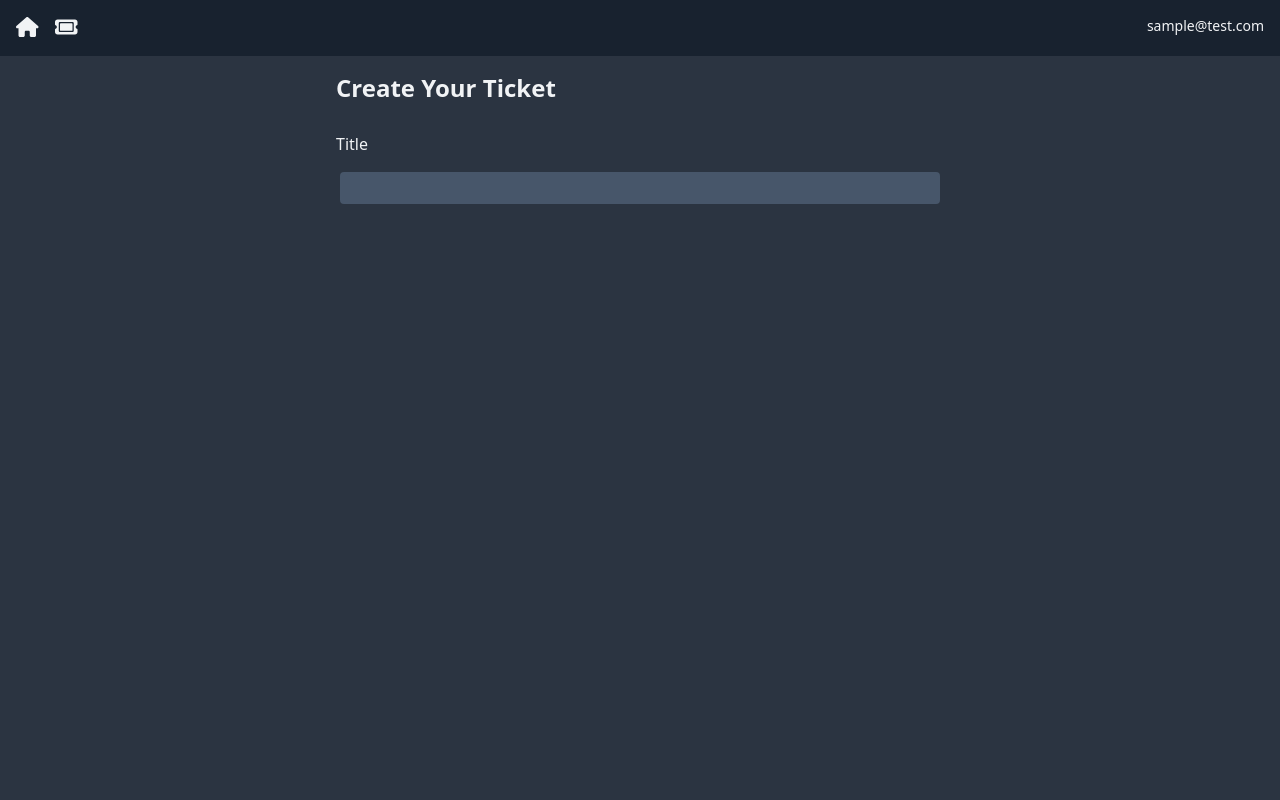
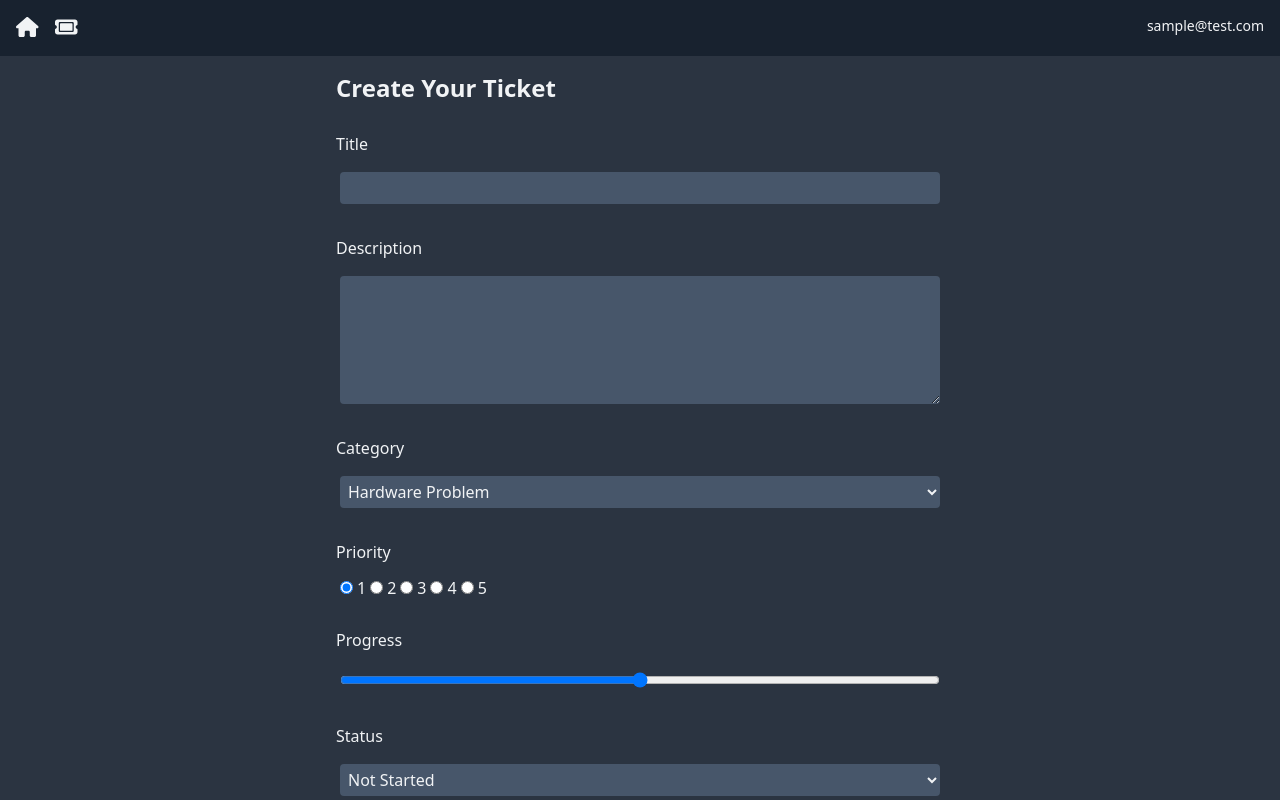
Before and after one commit to SehajGupta03/ticketing-app, a Next.js app: page /ticketPage/new in a window 1280 px wide. Built offline with nearby package versions, Linux system fonts and the light colour scheme.

Commit message:
Added Categorization on dashboard on the basis of categories of tickets
added categorization on dashboard

```diff
--- a/app/[components]/TicketForm.jsx
+++ b/app/[components]/TicketForm.jsx
@@ -4,6 +4,7 @@ import { useRouter } from "next/navigation";
 import React, { useState } from "react";
 
 const TicketForm = () => {
+  const router = useRouter();
   const handleChange = (e) => {
     const value = e.target.value;
     const name = e.target.name;
@@ -12,11 +13,25 @@ const TicketForm = () => {
       ...prevState,
       [name]: value,
     }));
-    };
+  };
 
-    const handleSubmit = () => {
-        console.log("Submitted");
-    };
+  const handleSubmit = async (e) => {
+    e.preventDefault();
+    const res = await fetch("/api/Tickets", {
+      method: "POST",
+      body: JSON.stringify({ formData }),
+      headers: {
+        "Content-Type": "application/json",
+      },
+    });
+
+    if (!res.ok) {
+      throw new Error("Failed to create ticket");
+    }
+
+    router.refresh();
+    router.push("/");
+  };
 
   const startingTicketData = {
     title: "",
@@ -47,6 +62,97 @@ const TicketForm = () => {
           required={true}
           value={formData.title}
         />
+        <label htmlFor="">Description</label>
+        <textarea
+          id="description"
+          name="description"
+          onChange={handleChange}
+          required={true}
+          value={formData.description}
+          rows="5"
+        />
+        <label htmlFor="">Category</label>
+        <select
+          name="category"
+          id=""
+          value={formData.category}
+          onChange={handleChange}
+        >
+          <option value="Hardware Problem">Hardware Problem</option>
+          <option value="Software Problem">Software Problem</option>
+          <option value="Project">Project</option>
+        </select>
+
+        <label htmlFor="">Priority</label>
+        <div>
+          <input
+            id="priority-1"
+            name="priority"
+            type="radio"
+            onChange={handleChange}
+            value={1}
+            checked={formData.priority == 1}
+          />
+          <label htmlFor="">1</label>
+          <input
+            id="priority-2"
+            name="priority"
+            type="radio"
+            onChange={handleChange}
+            value={2}
+            checked={formData.priority == 2}
+          />
+          <label htmlFor="">2</label>
+          <input
+            id="priority-3"
+            name="priority"
+            type="radio"
+            onChange={handleChange}
+            value={3}
+            checked={formData.priority == 3}
+          />
+          <label htmlFor="">3</label>
+          <input
+            id="priority-4"
+            name="priority"
+            type="radio"
+            onChange={handleChange}
+            value={4}
+            checked={formData.priority == 4}
+          />
+          <label htmlFor="">4</label>
+          <input
+            id="priority-5"
+            name="priority"
+            type="radio"
+            onChange={handleChange}
+            value={5}
+            checked={formData.priority == 5}
+          />
+          <label htmlFor="">5</label>
+        </div>
+        <label>Progress</label>
+        <input
+          type="range"
+          id="progress"
+          name="progress"
+          value={formData.progres}
+          min="0"
+          max="100"
+          onChange={handleChange}
+        />
+        <label>Status</label>
+        <select
+          name="status"
+          id="status"
+          value={formData.status}
+          onChange={handleChange}
+        >
+          <option value="Not Started">Not Started</option>
+          <option value="Started">Started</option>
+          <option value="Done">Done</option>
+        </select>
+        <input type="submit" className="btn" value="Create Ticket" />
       </form>
     </div>
   );
--- a/app/api/route.js
+++ b/app/api/Tickets/route.js
@@ -1,4 +1,4 @@
-import Ticket from "../[models]/Ticket";
+import Ticket from "../../[models]/Ticket";
 import { NextResponse } from "next/server";
 
 export async function POST(req) {
@@ -12,3 +12,13 @@ export async function POST(req) {
         return NextResponse.json({message: "Error", error}, {status: 500});
     }
 }
+
+
+export async function GET() {
+    try {
+        const tickets = await Ticket.find();
+        return NextResponse.json({ tickets });
+    } catch (error) {
+      return NextResponse.json({ message: "Error", error }, { status: 500 });
+    }
+ }
--- a/app/globals.css
+++ b/app/globals.css
@@ -47,6 +47,6 @@
   }
 
   .btn {
-    @apply hover:no_underline bg-blue-accent hover:bg-blue-accent-hover tracking-wider w-full text-center text-nav font-bold cursor-pointer uppercase px-4 py-2 rounded-md transition-colors block;
+    @apply hover:no-underline bg-blue-accent hover:bg-blue-accent-hover tracking-wider w-full text-center text-nav font-bold cursor-pointer uppercase px-4 py-2 rounded-md transition-colors block;
   }
 }
--- a/app/page.jsx
+++ b/app/page.jsx
@@ -1,13 +1,37 @@
 import TicketCard from "./[components]/TicketCard";
 
-const Dashboard = () => {
+const getTickets = async () => {
+  try {
+    const res = await fetch("http://localhost:3000/api/Tickets", {
+      cache: "no-store",
+    });
+    const data = await res.json();
+    return data;
+  } catch (error) {
+    console.error(error);
+  }
+};
+
+const Dashboard = async () => {
+  const { tickets } = await getTickets();
+  const uniqueCategories = [
+    ...new Set(tickets?.map((ticket) => ticket.category)),
+  ];
+
   return (
     <div className="p-5">
-      <div className="lg:grid grid-cols-2 xl:grid-cols-4">
-        <TicketCard />
-        <TicketCard />
-        <TicketCard />
-        <TicketCard />
+      <div>
+        {tickets &&
+          uniqueCategories.map((category, categoryIndex) => (
+            <div className="mb-4" key={categoryIndex}>
+              <h2>{category}</h2>
+              <div className="lg:grid grid-cols-2 xl:grid-cols-4">
+                {tickets.filter((ticket) => ticket.category === category).map((filteredTicket, _index) => (
+                  <TicketCard id={_index} key={_index} ticket={filteredTicket} />
+                ))}
+              </div>
+            </div>
+          ))}
       </div>
     </div>
   );
```
